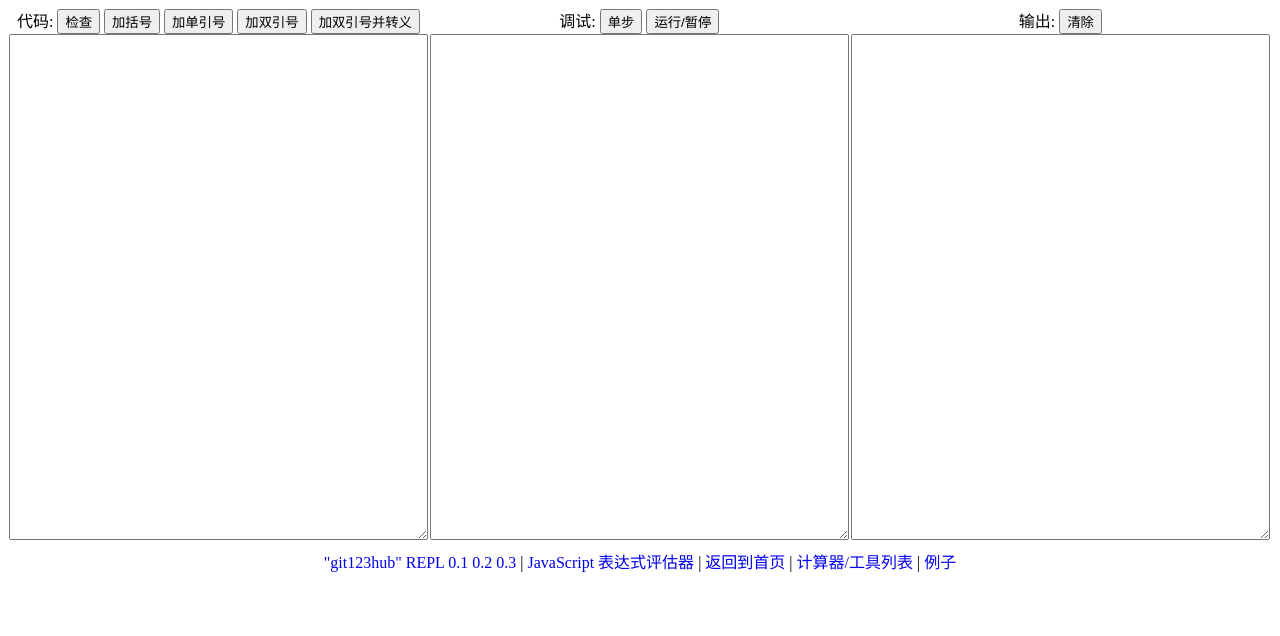
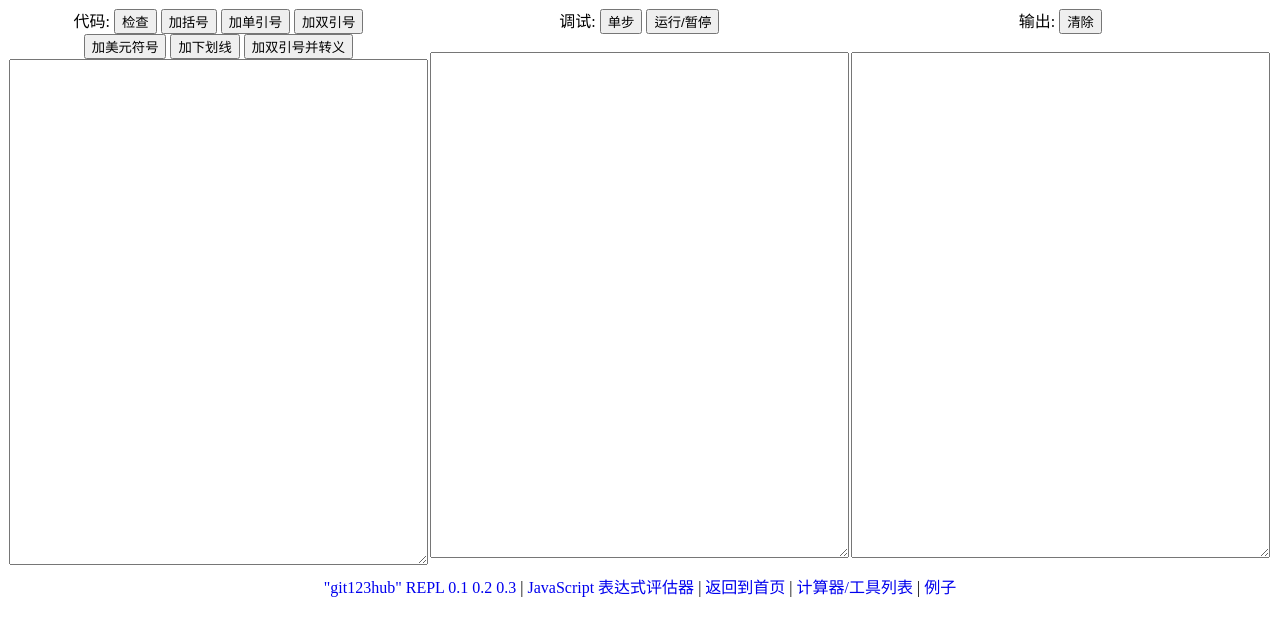
Before and after one commit to evalxpr0/evalxpr0.github.io, a plain HTML site: page index.html in a window 1280 px wide. Drawn offline with Linux system fonts and the light colour scheme.

Commit message:
Add files via upload

```diff
--- a/index.html
+++ b/index.html
@@ -14,17 +14,19 @@
 				代码: <input type="button" onclick="check1()" value="检查" />
 				<input type="button" onclick="addparen($('code1'), '(', ')')" value="加括号" />
 				<input type="button" onclick="addparen($('code1'), '\'', '\'')" value="加单引号" />
-				<input type="button" onclick="addparen($('code1'), '&quot;', '&quot;')" value="加双引号" />
-				<input type="button" onclick="addparenesc($('code1'))" value="加双引号并转义" /><br />
+				<input type="button" onclick="addparen($('code1'), '&quot;', '&quot;')" value="加双引号" /><br />
+				<input type="button" onclick="addparen($('code1'), '$')" value="加美元符号" />
+				<input type="button" onclick="addparen($('code1'), '_')" value="加下划线" />
+				<input type="button" onclick="addqesc($('code1'))" value="加双引号并转义" /><br />
 				<textarea id="code1" style="width: 98%; height: 500px"></textarea><br />
 			</div>
 			<div style="float: left; width: 33.3%">
 				调试: <input type="button" onclick="step2()" value="单步" />
-				<input type="button" onclick="(interval = !interval) &amp;&amp; auto2()" value="运行/暂停" /><br />
+				<input type="button" onclick="(interval = !interval) &amp;&amp; auto2()" value="运行/暂停" /><br /><br />
 				<textarea id="code2" style="width: 98%; height: 500px"></textarea><br />
 			</div>
 			<div style="float: left; width: 33.3%">
-				输出: <input type="button" onclick="clear3()" value="清除" /><br />
+				输出: <input type="button" onclick="clear3()" value="清除" /><br /><br />
 				<textarea id="code3" style="width: 98%; height: 500px"></textarea><br />
 			</div>
 			<br style="clear: both" />
@@ -43,9 +45,9 @@
 			function addparen (el, p1, p2) {
 				var s = el.selectionStart, e = el.selectionEnd;
 				el.value = el.value.substring(0, s) + p1 + el.value.substring(s, e) + p2 + el.value.substring(e);
-				el.selectionStart = s, el.selectionEnd = e + p1.length + p2.length;
+				el.selectionStart = s + p1.length, el.selectionEnd = e + p1.length; el.focus();
 			}
-			function addparenesc (el, p1, p2) {
+			function addqesc (el, p1, p2) {
 				var s = el.selectionStart, e = el.selectionEnd;
 				var t;
 				el.value = el.value.substring(0, s) + (t = '"' + el.value.substring(s, e).replace(/[\\"]/g, "\\$&") + '"') + el.value.substring(e);
```
